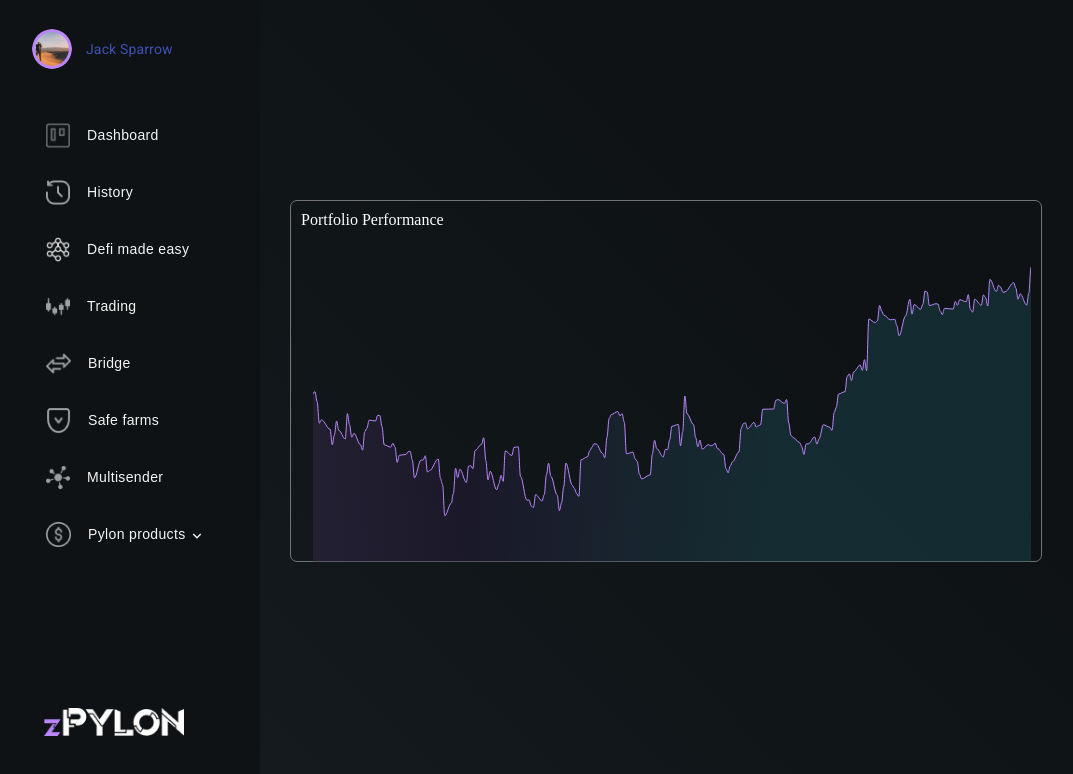
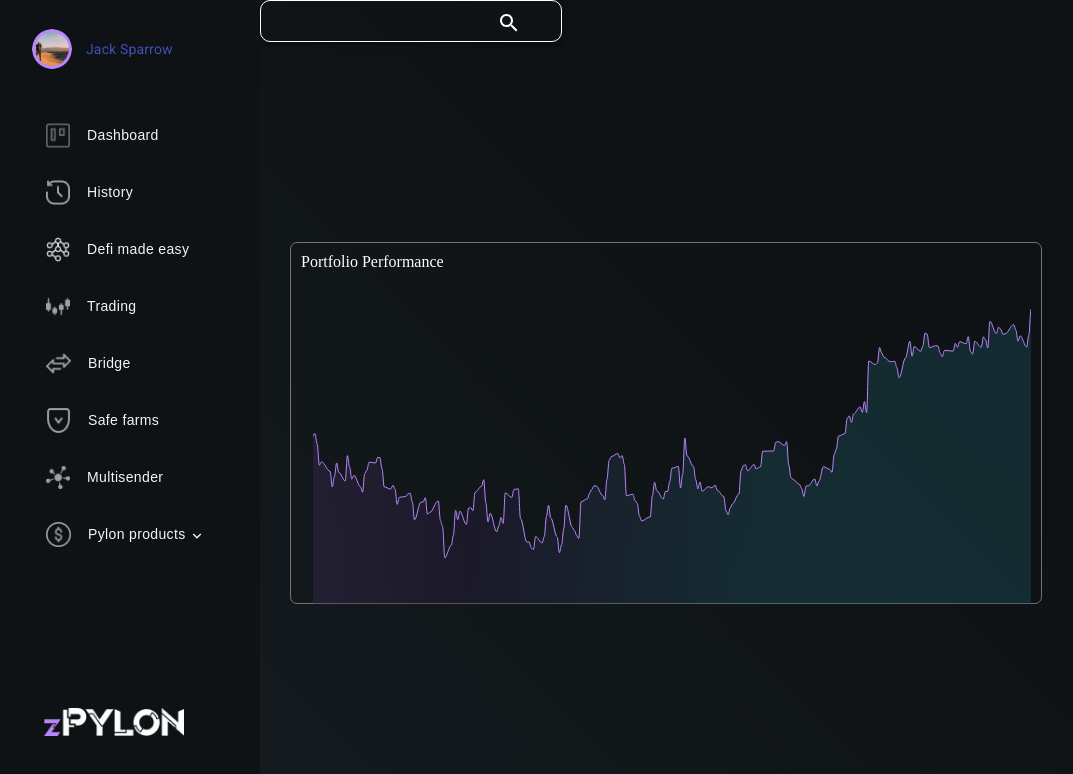
Before and after one commit to rohit12242/earnven, a React (Create React App) app: page / in a window 1280 px wide. Shown: the top 774 px of the page, without its empty margins (30-1103 px from the left). Built offline with nearby package versions, Linux system fonts and the light colour scheme.

Commit message:
intermediate commit

```diff
--- a/src/components/searchInput/index.js
+++ b/src/components/searchInput/index.js
@@ -5,7 +5,7 @@ import SearchIcon from '@material-ui/icons/Search';
 import InputBase from '@material-ui/core/InputBase';
 // import styles from './styles.css'
 
-export default function index({value,...props}) {
+export default function SearchInput({value,...props}) {
     return (
         <>
         <Paper elevation={3}
--- a/src/screens/dashboard/dashboard.css
+++ b/src/screens/dashboard/dashboard.css
@@ -1,12 +1,12 @@
 
 .dashboard{
-  position: fixed;
+ /*  position: fixed;
   height: 100%;
   width: 100%;
   left: 290px;
-  top: 0px;
+  top: 0px; */
   /*background-color: #141A1E;*/
-  background: linear-gradient(45deg, rgba(20,26,30,1) 0%, rgba(14,18,20,1) 51%, rgba(14,18,20,1) 60%);
+  /* background: linear-gradient(45deg, rgba(20,26,30,1) 0%, rgba(14,18,20,1) 51%, rgba(14,18,20,1) 60%); */
 }
 
 
--- /dev/null
+++ b/src/screens/header/header.css
@@ -0,0 +1,4 @@
+
+.header{
+    position: absolute;
+}
--- /dev/null
+++ b/src/screens/header/header.js
@@ -0,0 +1,12 @@
+import React,{Component} from 'react';
+import SearchInput from '../../components/searchInput';
+
+export default class Header extends Component{
+    render(){
+        return(
+            <div className='header'>
+                <SearchInput />
+            </div>
+        )
+    }
+}
--- a/src/screens/home.css
+++ b/src/screens/home.css
@@ -1,5 +1,38 @@
 
-.home{
-  display: flex;
-  justify-content: center;
+
+.sidebarWrapper{
+  width: 190px;
 }
+
+.flex-container{
+  /* display: flex; */
+  /* background-color: DodgerBlue; */
+}
+
+/* .flex-container > div {
+  background-color: #f1f1f1;
+  margin: 10px;
+  padding: 20px;
+  font-size: 30px;
+} */
+
+.main-wrapper{
+  position: fixed;
+  width: 100%;
+  height: 100%;
+  left: 290px;
+  background: linear-gradient(45deg, rgba(20,26,30,1) 0%, rgba(14,18,20,1) 51%, rgba(14,18,20,1) 60%);
+  margin-top: -8px;
+}
+
+
+.sidebar-wrapper{
+  position: fixed;
+  width: 290px;
+  height: 100%;
+  left: 0px;
+  top: 0px;
+  z-index: 1;
+  overflow-x: hidden;
+  background-color: #0E1214;
+}
--- a/src/screens/home.js
+++ b/src/screens/home.js
@@ -2,13 +2,27 @@ import React, { Component } from 'react';
 import './home.css';
 import Sidebar from './sidebar/sidebar';
 import Dashboard from './dashboard/dashboard';
+import Header from './header/header';
 
 export default class home extends Component {
     render() {
         return (
-            <div >
-                <Sidebar />
-                <Dashboard />
+            <div className='flex-container' >
+                <div className='sidebar-wrapper'>
+                    <Sidebar />
+                </div>
+                <div className='main-wrapper'>
+                    <Header />
+                    <Dashboard />
+                </div>
+
+                {/* <div>1</div>
+                <div>
+                    <div>2</div>
+                    <div>3</div>
+                </div> */}
+
+
             </div>
         )
     }
--- a/src/screens/sidebar/sidebar.css
+++ b/src/screens/sidebar/sidebar.css
@@ -5,7 +5,7 @@
   height: 100%;
   left: 0px;
   top: 0px;
-  z-index: 1;
+  z-index: 0;
   overflow-x: hidden;
   background-color: #0E1214;
 }
```
